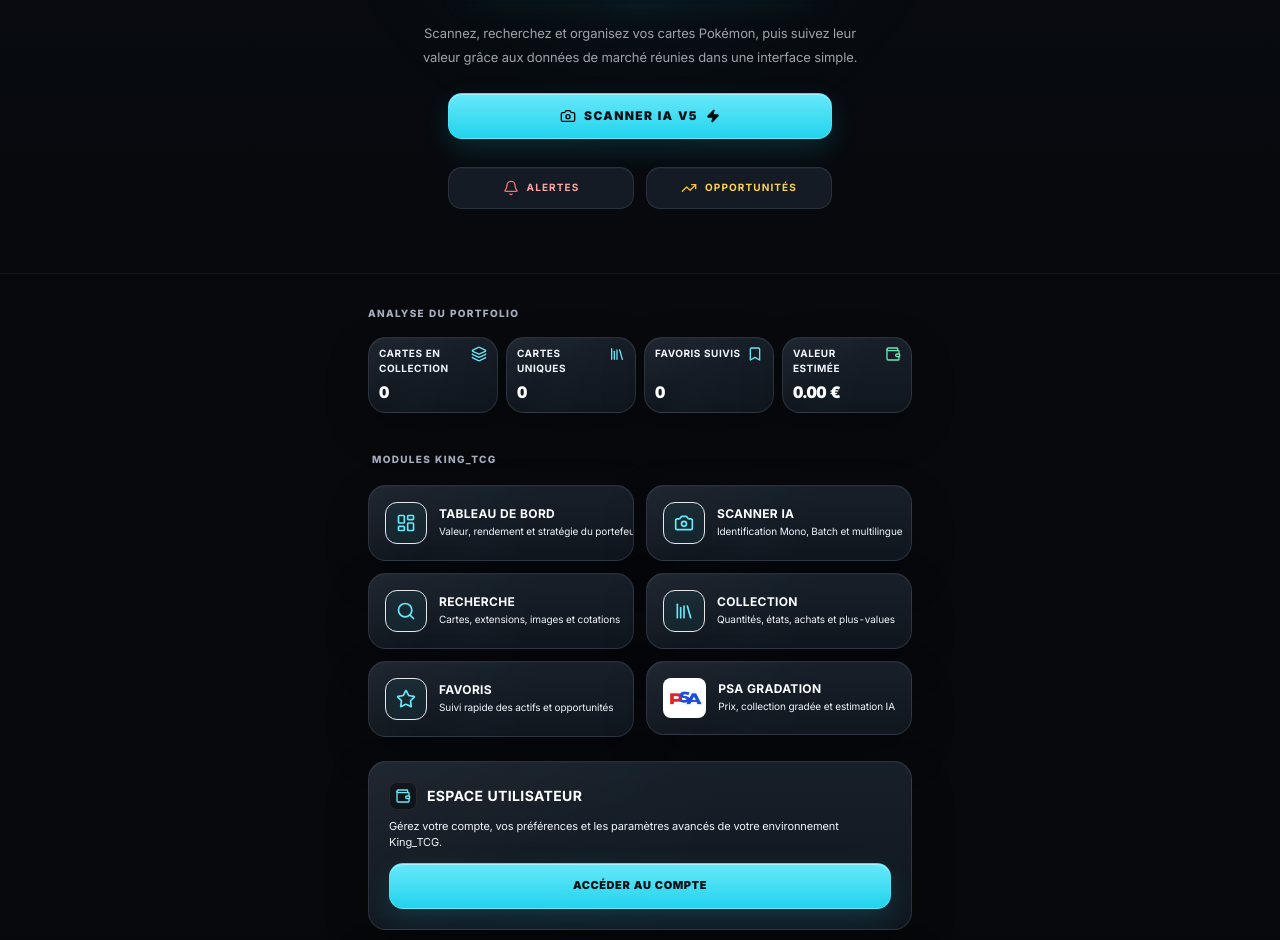
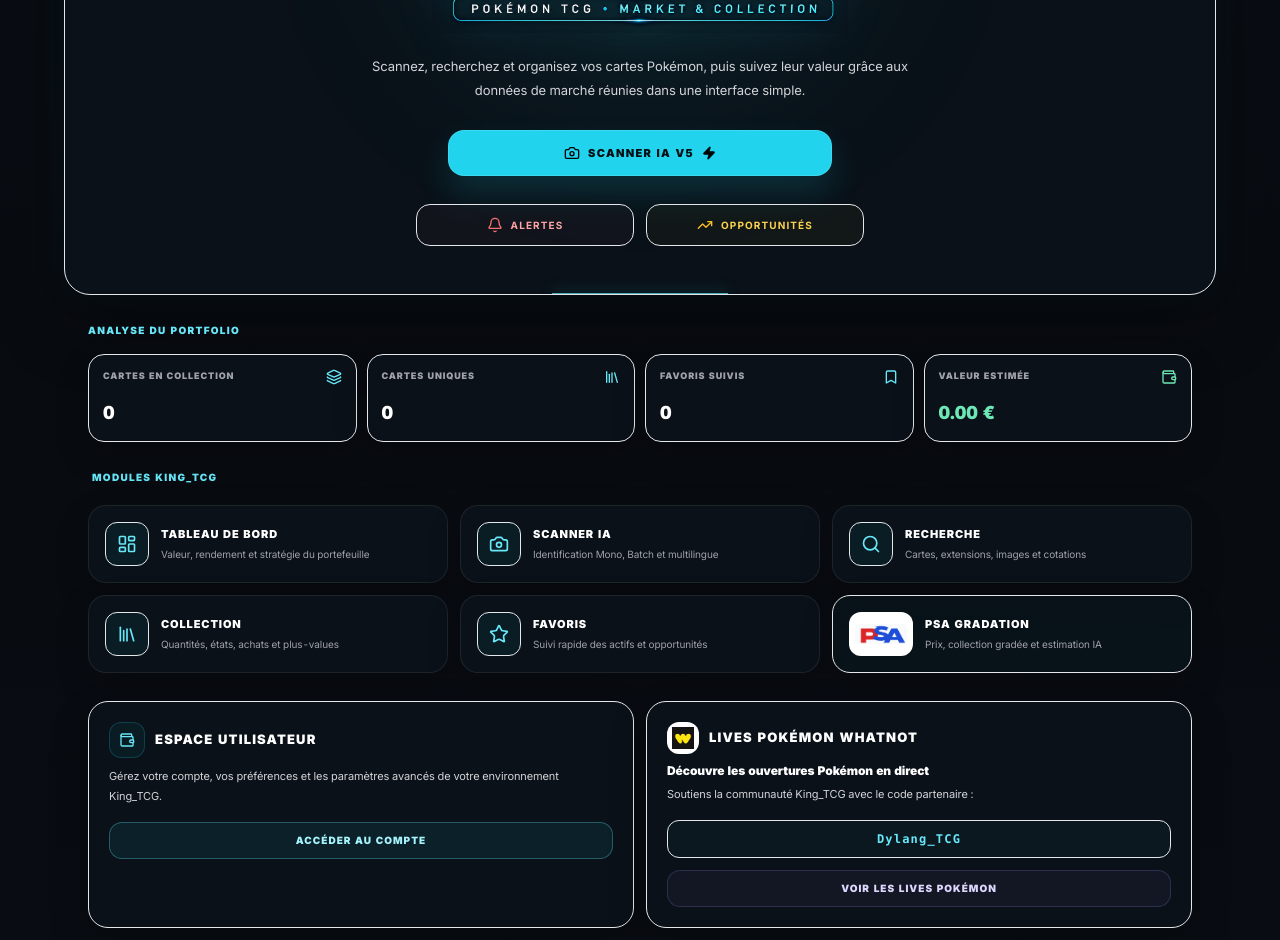
Before and after one commit to dylangdm1-dotcom/King_TcgV1, a Next.js app: page / in a window 1280 px wide. Shown: the part 280-1220 px from the top of the page. Built offline with nearby package versions, Linux system fonts and the light colour scheme.

Commit message:
Update page.tsx

```diff
--- a/app/page.tsx
+++ b/app/page.tsx
@@ -91,22 +91,23 @@ export default function Home() {
     <>
       <Navbar />
 
-      <main className="kt-app-shell pb-32">
+      <main className="kt-premium-shell min-h-screen pb-32 text-white">
         {/* HERO V5.0 */}
-        <section className="relative overflow-hidden border-b border-cyan-400/[0.08] px-4 py-12 text-center sm:py-16">
-          <div className="absolute left-1/2 top-[-7rem] h-80 w-80 -translate-x-1/2 rounded-full bg-cyan-400/[0.11] blur-[90px] pointer-events-none" />
+        <section className="relative mx-auto mt-6 max-w-6xl overflow-hidden rounded-[26px] border border-cyan-400/24 bg-[#0a1118] px-5 py-10 text-center shadow-[0_24px_70px_rgba(0,0,0,.34),0_0_42px_rgba(34,211,238,.05)] sm:px-8 sm:py-12">
+          <div className="pointer-events-none absolute left-1/2 top-[-8rem] h-96 w-96 -translate-x-1/2 rounded-full bg-cyan-400/[0.11] blur-[105px]" />
+          <div className="pointer-events-none absolute bottom-0 left-1/2 h-px w-44 -translate-x-1/2 bg-cyan-300/70 shadow-[0_0_14px_rgba(34,211,238,.85)]" />
 
-          <div className="relative z-10 mx-auto max-w-xl space-y-4 kt-rise-in">
-            <span className="kt-eyebrow">
+          <div className="kt-rise-in relative z-10 mx-auto max-w-3xl space-y-5">
+            <span className="mx-auto inline-flex items-center gap-1.5 rounded-full border border-cyan-400/20 bg-cyan-400/[0.06] px-3 py-1.5 text-[9px] font-black uppercase tracking-[0.14em] text-cyan-300">
               <Sparkles className="w-3 h-3" />
               King_TCG v5.0 • Accès anticipé
             </span>
 
             <h1 className="flex items-center justify-center">
-              <img src="/brands/king-tcg-logo.png" alt="King_TCG — Pokémon TCG Market & Collection" className="h-20 w-auto max-w-full object-contain drop-shadow-[0_0_16px_rgba(34,211,238,.18)] sm:h-28" />
+              <img src="/brands/king-tcg-logo.png" alt="King_TCG — Pokémon TCG Market & Collection" className="h-24 w-auto max-w-full object-contain drop-shadow-[0_0_24px_rgba(34,211,238,.20)] sm:h-32" />
             </h1>
 
-            <p className="mx-auto max-w-md text-[13px] leading-6 text-zinc-400">
+            <p className="mx-auto max-w-xl text-[12px] leading-6 text-zinc-300 sm:text-[13px]">
               Scannez, recherchez et organisez vos cartes Pokémon, puis suivez leur valeur grâce aux données de marché réunies dans une interface simple.
             </p>
 
@@ -114,7 +115,7 @@ export default function Home() {
             <div className="pt-2">
               <button
                 onClick={() => router.push("/scanner")}
-                className="kt-primary-button mx-auto w-full max-w-sm px-6 py-3.5 text-xs uppercase tracking-[0.11em]"
+                className="mx-auto flex w-full max-w-sm items-center justify-center gap-2 rounded-[16px] border border-cyan-300/35 bg-cyan-400 px-6 py-3.5 text-[11px] font-black uppercase tracking-[0.12em] text-[#031014] shadow-[0_16px_34px_rgba(34,211,238,.16)] transition hover:bg-cyan-300 active:scale-[0.99]"
               >
                 <Camera className="w-4 h-4 text-black" />
                 Scanner IA V5
@@ -123,10 +124,10 @@ export default function Home() {
             </div>
 
             {/* Raccourcis Alertes / Opportunités */}
-            <div className="grid grid-cols-2 gap-3 pt-3 max-w-sm mx-auto">
+            <div className="mx-auto grid max-w-md grid-cols-2 gap-3 pt-2">
               <Link
                 href="/alerts"
-                className="kt-premium-card-soft flex items-center justify-center gap-2 px-3 py-3 transition hover:border-red-400/30 hover:bg-red-500/[0.05] active:scale-[0.98]"
+                className="flex items-center justify-center gap-2 rounded-[14px] border border-rose-400/18 bg-rose-400/[0.035] px-3 py-3 transition hover:border-rose-300/35 hover:bg-rose-400/[0.06] active:scale-[0.98]"
               >
                 <Bell className="w-4 h-4 text-red-400" />
                 <span className="text-[10px] font-bold uppercase tracking-[0.11em] text-red-300">
@@ -136,7 +137,7 @@ export default function Home() {
 
               <Link
                 href="/opportunity"
-                className="kt-premium-card-soft flex items-center justify-center gap-2 px-3 py-3 transition hover:border-amber-400/30 hover:bg-amber-500/[0.05] active:scale-[0.98]"
+                className="flex items-center justify-center gap-2 rounded-[14px] border border-amber-400/18 bg-amber-400/[0.035] px-3 py-3 transition hover:border-amber-300/35 hover:bg-amber-400/[0.06] active:scale-[0.98]"
               >
                 <TrendingUp className="w-4 h-4 text-amber-400" />
                 <span className="text-[10px] font-bold uppercase tracking-[0.11em] text-amber-300">
@@ -148,14 +149,14 @@ export default function Home() {
         </section>
 
         {/* Analyse Portfolio */}
-        <section className="mx-auto max-w-xl space-y-4 px-4 py-8 kt-fade-in">
+        <section className="kt-fade-in mx-auto max-w-6xl space-y-4 px-4 py-7 sm:px-6">
           <div className="flex items-center justify-between">
-            <span className="kt-section-label">
+            <span className="flex items-center gap-2 text-[10px] font-black uppercase tracking-[0.13em] text-cyan-300">
               Analyse du Portfolio
             </span>
           </div>
 
-          <div className="grid grid-cols-2 gap-2 sm:grid-cols-4">
+          <div className="grid grid-cols-2 gap-2.5 sm:grid-cols-4">
             <Stat
               icon={<Layers className="w-4 h-4 text-cyan-400" />}
               title="Cartes en collection"
@@ -183,12 +184,12 @@ export default function Home() {
         </section>
 
         {/* Modules King_TCG */}
-        <section className="mx-auto max-w-xl space-y-4 px-4">
-          <span className="kt-section-label block px-1">
+        <section className="mx-auto max-w-6xl space-y-5 px-4 sm:px-6">
+          <span className="block px-1 text-[10px] font-black uppercase tracking-[0.13em] text-cyan-300">
             Modules King_TCG
           </span>
 
-          <div className="grid gap-3 sm:grid-cols-2">
+          <div className="grid gap-3 sm:grid-cols-2 lg:grid-cols-3">
             <QuickCard
               href="/dashboard"
               title="Tableau de bord"
@@ -234,46 +235,46 @@ export default function Home() {
           </div>
 
           {/* ESPACE UTILISATEUR */}
-          <div className="space-y-3 pt-2">
-            <div className="kt-premium-card kt-interactive-card rounded-[18px] p-5">
+          <div className="grid gap-3 pt-2 lg:grid-cols-2">
+            <div className="relative overflow-hidden rounded-[20px] border border-cyan-400/16 bg-[#0a1118] p-5 shadow-[0_16px_38px_rgba(0,0,0,.22)]">
               <div className="flex items-center gap-2.5 mb-2">
-                <div className="w-7 h-7 flex items-center justify-center bg-black/40 rounded-lg border border-zinc-800 text-cyan-400">
+                <div className="flex h-9 w-9 items-center justify-center rounded-xl border border-cyan-400/20 bg-cyan-400/[0.06] text-cyan-300">
                   <Wallet className="w-4 h-4" />
                 </div>
-                <h3 className="font-bold text-white text-sm uppercase tracking-wide">
+                <h3 className="text-[13px] font-black uppercase tracking-[0.09em] text-white">
                   Espace utilisateur
                 </h3>
               </div>
 
-              <p className="text-[11px] text-zinc-400 mb-3">
+              <p className="mb-4 text-[11px] leading-5 text-zinc-300">
                 Gérez votre compte, vos préférences et les paramètres avancés
                 de votre environnement King_TCG.
               </p>
 
               <Link
                 href="/parametres/compte"
-                className="kt-primary-button w-full py-2.5 text-[11px] uppercase tracking-wider"
+                className="flex w-full items-center justify-center rounded-[13px] border border-cyan-300/30 bg-cyan-400/[0.08] py-2.5 text-[10px] font-black uppercase tracking-[0.10em] text-cyan-200 transition hover:border-cyan-300/50 hover:bg-cyan-400/[0.12]"
               >
                 Accéder au compte
               </Link>
             </div>
 
             {/* WHATNOT */}
-            <div className="kt-premium-card kt-interactive-card rounded-[18px] p-5">
+            <div className="relative overflow-hidden rounded-[20px] border border-cyan-400/16 bg-[#0a1118] p-5 shadow-[0_16px_38px_rgba(0,0,0,.22)]">
               <div className="flex items-center gap-2.5 mb-2">
                 <div className="flex h-8 w-8 items-center justify-center overflow-hidden rounded-xl border border-white/15 bg-white p-1">
                   <img src="/brands/whatnot.png" alt="Whatnot" className="h-full w-full object-contain" />
                 </div>
-                <h3 className="font-bold text-white text-sm uppercase tracking-wide">
+                <h3 className="text-[13px] font-black uppercase tracking-[0.09em] text-white">
                   Lives Pokémon Whatnot
                 </h3>
               </div>
 
-              <p className="text-white font-semibold text-xs mb-1">
+              <p className="mb-1 text-[12px] font-black text-white">
                 Découvre les ouvertures Pokémon en direct
               </p>
 
-              <p className="text-[11px] text-zinc-400 mb-3">
+              <p className="mb-4 text-[11px] leading-5 text-zinc-300">
                 Soutiens la communauté King_TCG avec le code partenaire :
               </p>
 
@@ -281,7 +282,7 @@ export default function Home() {
                 href="https://whatnot.com/invite/dylang_tcg"
                 target="_blank"
                 rel="noopener noreferrer"
-                className="block mb-3 text-cyan-400 font-mono font-bold bg-black/60 border border-zinc-800 py-2 rounded-lg text-center text-xs tracking-widest hover:border-cyan-500/40 transition"
+                className="mb-3 block rounded-xl border border-cyan-400/18 bg-cyan-400/[0.035] py-2.5 text-center font-mono text-xs font-black tracking-widest text-cyan-300 transition hover:border-cyan-300/35"
               >
                 Dylang_TCG
               </a>
@@ -290,7 +291,7 @@ export default function Home() {
                 href="https://whatnot.com/s/J0IWStNW"
                 target="_blank"
                 rel="noopener noreferrer"
-                className="kt-secondary-button w-full py-2.5 text-[11px] uppercase tracking-wider"
+                className="flex w-full items-center justify-center rounded-[13px] border border-violet-400/20 bg-violet-400/[0.05] py-2.5 text-[10px] font-black uppercase tracking-[0.10em] text-violet-200 transition hover:border-violet-300/35 hover:bg-violet-400/[0.08]"
               >
                 Voir les lives Pokémon
               </a>
@@ -308,9 +309,9 @@ function Stat({
   value
 }: any) {
   return (
-    <div className="kt-premium-card kt-interactive-card flex min-h-[58px] flex-col justify-between rounded-[13px] px-2.5 py-2">
+    <div className="relative flex min-h-[88px] flex-col justify-between overflow-hidden rounded-[16px] border border-cyan-400/13 bg-[#0a1118] p-3.5 shadow-[0_14px_34px_rgba(0,0,0,.20)] transition hover:border-cyan-300/26">
       <div className="flex justify-between items-start">
-        <span className="text-[10px] font-bold uppercase tracking-wider text-zinc-400">
+        <span className="text-[9px] font-black uppercase tracking-[0.10em] text-zinc-400">
           {title}
         </span>
         <div>
@@ -318,7 +319,7 @@ function Stat({
         </div>
       </div>
 
-      <div className={`kt-stat-value mt-1 text-base font-black ${title === "Valeur estimée" ? "text-emerald-300" : ""}`}>
+      <div className={`mt-2 text-lg font-black tabular-nums ${title === "Valeur estimée" ? "text-emerald-300" : "text-white"}`}>
         {value}
       </div>
     </div>
@@ -338,23 +339,23 @@ function QuickCard({
       className="group block"
     >
       <div
-        className={`kt-premium-card kt-interactive-card rounded-[18px] p-4 transition-all ${
+        className={`relative overflow-hidden rounded-[18px] border bg-[#0a1118] p-4 shadow-[0_14px_34px_rgba(0,0,0,.18)] transition-all hover:-translate-y-0.5 ${
           isSpecial
-            ? "border-cyan-400/25 bg-cyan-400/[0.035] group-hover:border-cyan-300/45"
-            : "border-white/[0.07] group-hover:border-cyan-400/25"
+            ? "border-cyan-400/26 bg-cyan-400/[0.035] group-hover:border-cyan-300/45"
+            : "border-white/[0.08] group-hover:border-cyan-400/25"
         }`}
       >
         <div className="flex items-center gap-3">
-          <div className={`${isSpecial ? "flex h-10 w-14 items-center justify-center overflow-hidden rounded-lg border border-white/15 bg-white p-0" : "rounded-xl border border-cyan-400/12 bg-cyan-400/[0.055] p-2.5 text-cyan-300"} transition-transform group-hover:scale-105`}>
+          <div className={`${isSpecial ? "flex h-11 w-16 items-center justify-center overflow-hidden rounded-xl border border-white/15 bg-white p-0" : "flex h-11 w-11 items-center justify-center rounded-xl border border-cyan-400/16 bg-cyan-400/[0.055] text-cyan-300"} transition-transform group-hover:scale-105`}>
             {icon}
           </div>
 
           <div>
-            <h3 className="font-bold text-white group-hover:text-cyan-400 transition-colors text-xs uppercase tracking-wide">
+            <h3 className="text-[11px] font-black uppercase tracking-[0.08em] text-white transition-colors group-hover:text-cyan-300">
               {title}
             </h3>
 
-            <p className="mt-0.5 truncate text-[10px] text-zinc-400">
+            <p className="mt-1 line-clamp-2 text-[10px] leading-4 text-zinc-400">
               {subtitle}
             </p>
           </div>
```
